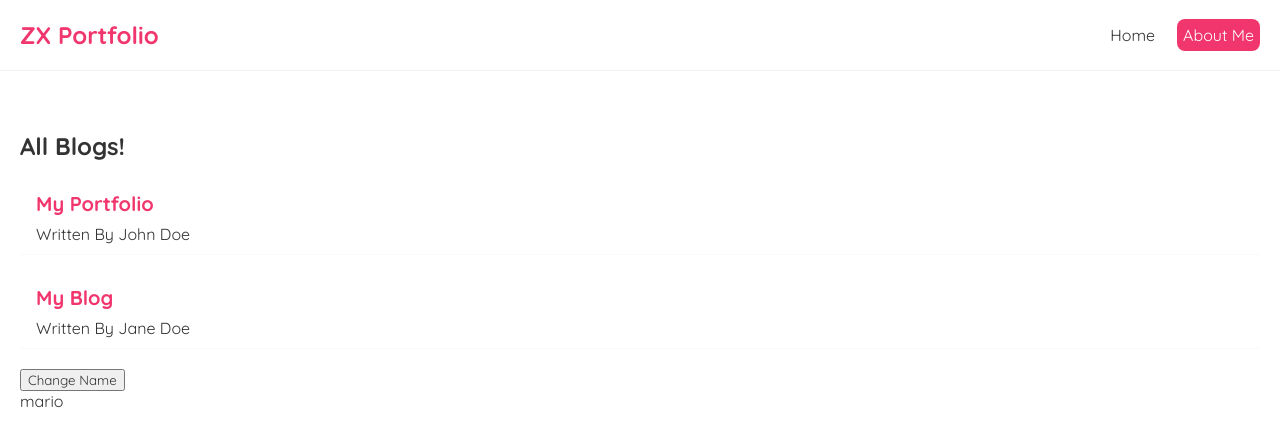
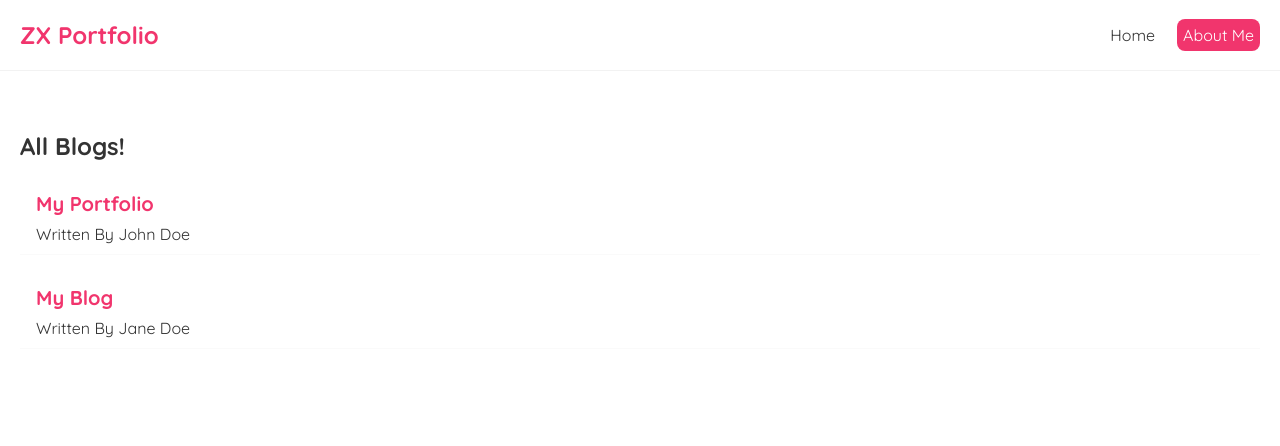
Before and after one commit to wzhaoxuan/ReactProject, a React (Create React App) app in the folder react-project/: page / in a window 1280 px wide. Shown: the top 446 px of the page. Built offline with nearby package versions, Linux system fonts and the light colour scheme; data requests are answered from the project's data file.

Commit message:
Conditional Loading Message

```diff
--- a/react-project/src/Home.js
+++ b/react-project/src/Home.js
@@ -5,12 +5,12 @@
 
 const Home = () =>{
     const [blogs, setBlogs] = useState(null);
-
-    const [name, setName] = useState('mario');
+    const [isPending, setIsPending] = useState(true);
 
 
     // This will run the function every render of the component
     useEffect(() => {
+            setTimeout(() => {
                 // Fetch the data from the url to the server
             fetch('http://localhost:8000/blogs')
             // This is a promise, so we need to convert it to json with response object
@@ -20,15 +20,16 @@
             .then((data) => {
                 console.log(data);
                 setBlogs(data);
-        })
+                setIsPending(false);
+            });
+        }, 1000);
     }, []); // Dependency array: only run the function when the name changes
 
     return(
         <div className="Home">
+            {isPending && <div>Loading...</div>}
             {/* Apply javascript*/}
             {blogs && <BlogList blogs_props={blogs} title="All Blogs!"/>}
-           <button onClick={() => setName('luigi')}>Change Name</button>
-           <p>{name}</p>
         </div>
     );
 }
```
Lines whose indentation alone changed are shown as unchanged.
